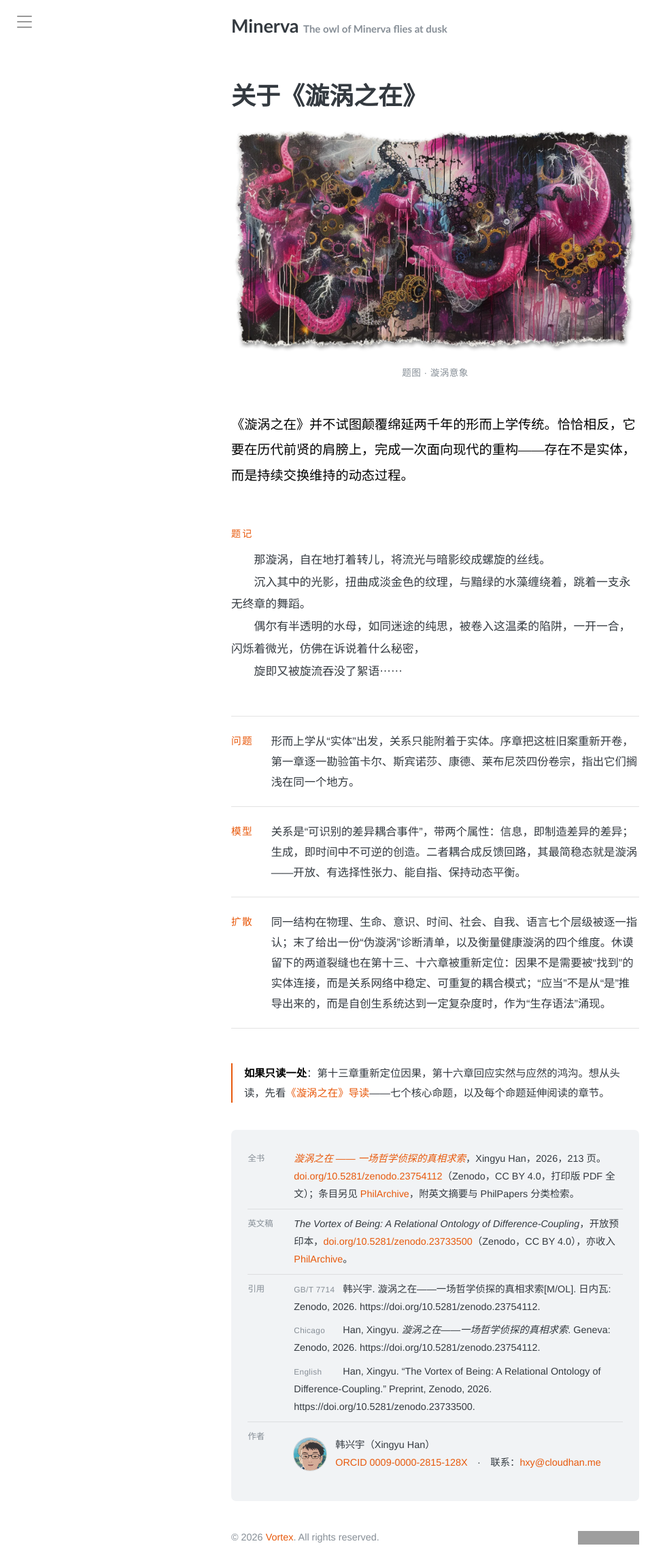
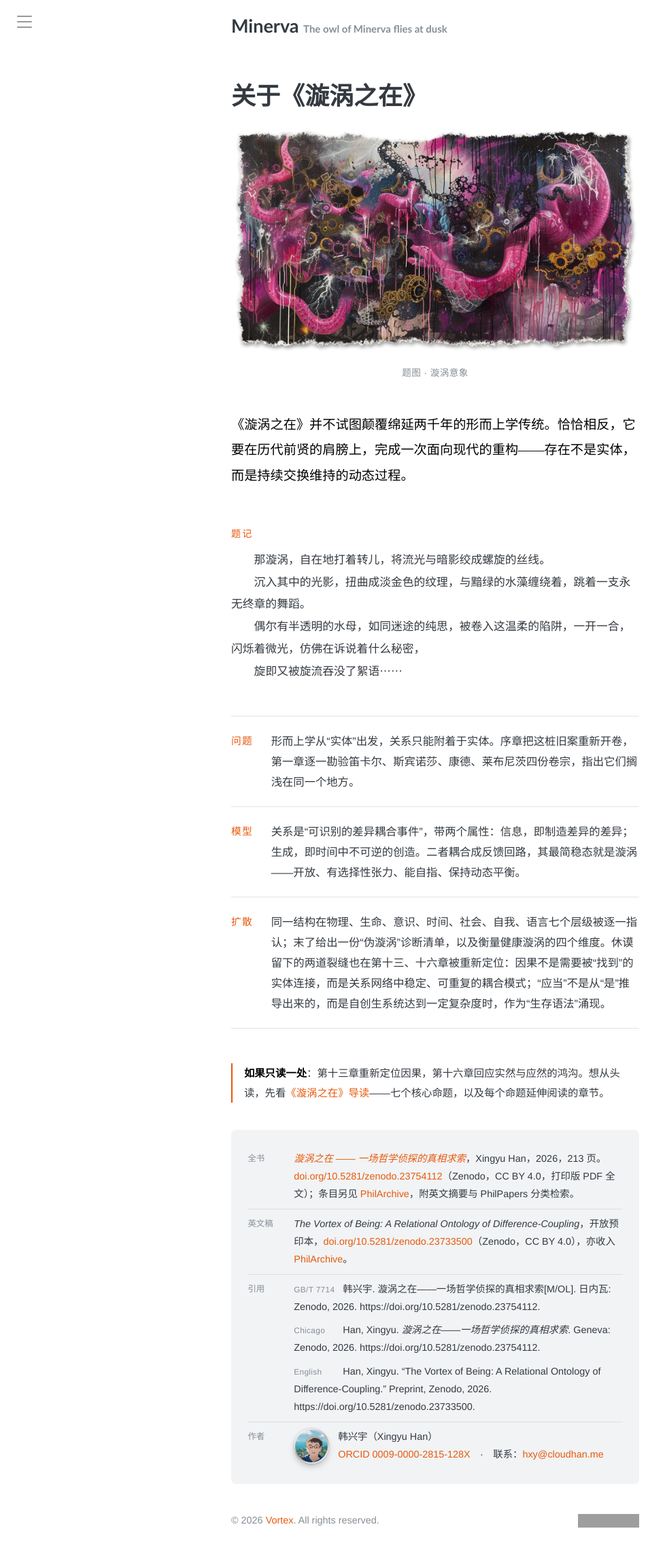
Before and after one commit to symphonyh/symphonyh.github.io, a Jekyll site: the page built from about.md, in a window 1280 px wide. Shown: the whole page at 68% size, without its empty margins (0-978 px from the left). Built offline with Jekyll 4.4.1, drawn with Linux system fonts in a browser that asks for light colours; after the commit the page ends 2280 px from its top, so only the background shows below that; grey boxes are pictures that could not be loaded.

Commit message:
about：头像镜头拉远（500px 取景 / 384px 输出）+ 金属圈立体外缘

```diff
--- a/_sass/tao/_page.scss
+++ b/_sass/tao/_page.scss
@@ -216,13 +216,42 @@ a.post-tag {
     }
   }
 
+  // 金属圈：2px 渐变实体环（左上白亮 → 右下转灰）+ 外投影，像一枚嵌进纸面的小徽章。
+  // 环用外层 span 做 padding 撑出，图片本身不再带描边；内阴影铺在 ::after 上，
+  // 因为 img 是替换元素，直接给它 inset 阴影在部分浏览器里不生效。
+  .about-avatar-ring {
+    flex: 0 0 auto;
+    align-self: center;
+    position: relative;
+    display: flex;
+    align-items: center;
+    justify-content: center;
+    // 尺寸写死成「头像 + 左右各 2px 环」，否则会被 .about-id 的 stretch 拉成椭圆
+    width: calc(3rem + 4px);
+    height: calc(3rem + 4px);
+    padding: 2px;
+    border-radius: 50%;
+    background: linear-gradient(145deg, #fff 0%, #e6e6e6 26%, #a9a9a9 52%, #dcdcdc 74%, #f7f7f7 100%);
+    box-shadow: 0 0 0 1px rgba(0, 0, 0, .09),
+                0 5px 12px -4px rgba(0, 0, 0, .42);
+
+    &::after {
+      content: "";
+      position: absolute;
+      inset: 2px;
+      border-radius: 50%;
+      pointer-events: none;
+      box-shadow: inset 0 1px 2px rgba(255, 255, 255, .35),
+                  inset 0 -10px 14px -10px rgba(0, 0, 0, .55);
+    }
+  }
+
   .about-avatar {
-    flex: 0 0 auto;
+    display: block;
     width: 3rem;
     height: 3rem;
     border-radius: 50%;
     object-fit: cover;
-    box-shadow: 0 0 0 1px rgba(128, 128, 128, .28);
   }
 
   // 「联系：邮箱」作为整体换行，避免在「联 / 系」之间断字
--- a/about.md
+++ b/about.md
@@ -59,8 +59,10 @@ permalink: /about/
   <div class="about-cite-row">
     <span class="about-cite-k">作者</span>
     <div class="about-id">
-      <img class="about-avatar" src="{{ '/assets/img/about/avatar.jpg' | relative_url }}"
-           alt="韩兴宇头像插画" width="176" height="176" loading="lazy" decoding="async">
+      <span class="about-avatar-ring">
+        <img class="about-avatar" src="{{ '/assets/img/about/avatar.jpg' | relative_url }}"
+             alt="韩兴宇头像插画" width="384" height="384" loading="lazy" decoding="async">
+      </span>
       <p>韩兴宇（Xingyu Han）<br><a href="https://orcid.org/0009-0000-2815-128X" target="_blank" rel="noopener">ORCID 0009-0000-2815-128X</a><span class="about-id-sep">　·　</span><span class="about-id-meta">联系：<a href="mailto:hxy@cloudhan.me">hxy@cloudhan.me</a></span></p>
     </div>
   </div>
```
Also changed, not shown: assets/img/about/avatar.jpg.
